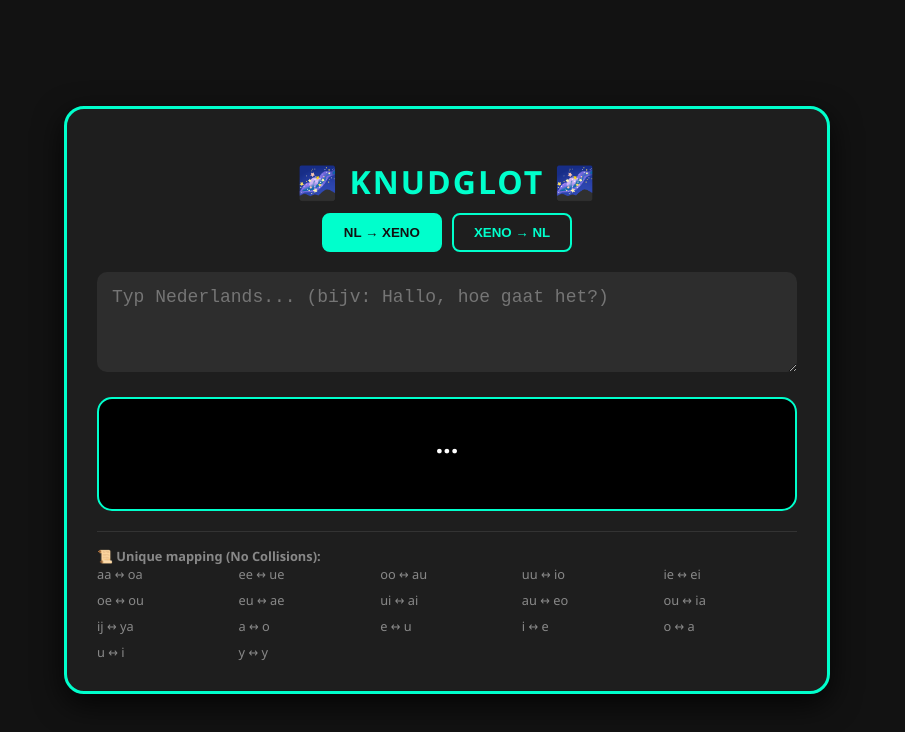
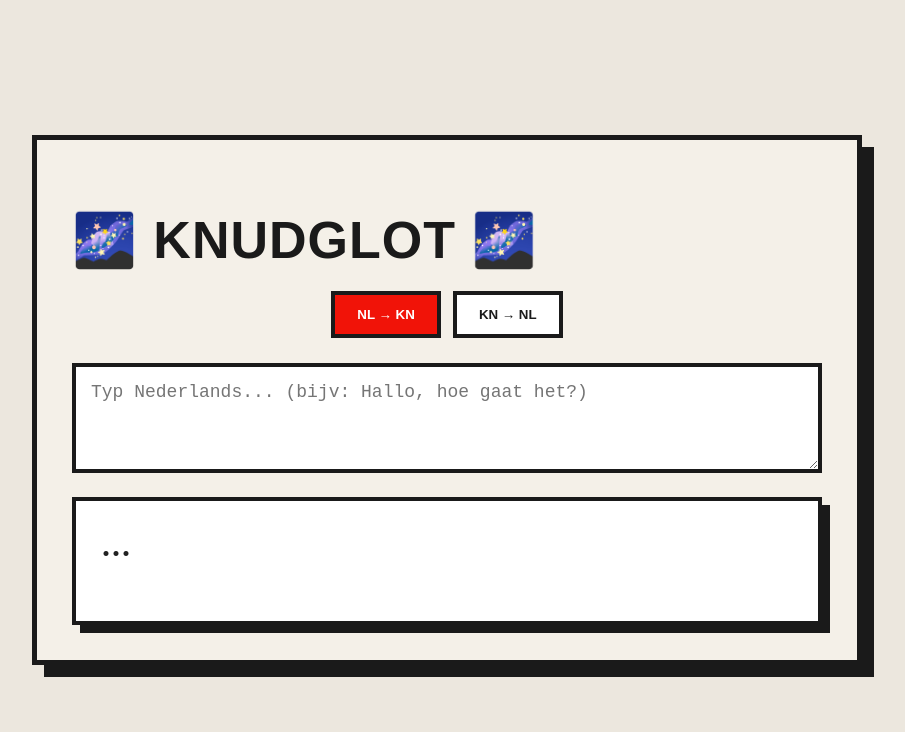
Before and after one commit to beauterre/knudglot, a plain HTML site: page index.html in a window 1280 px wide. Shown: the whole page, without its empty margins (193-1098 px from the left). Drawn offline with Linux system fonts and the light colour scheme.

Commit message:
Update index.html

```diff
--- a/index.html
+++ b/index.html
@@ -6,86 +6,144 @@
     <title>KNUDGLOT</title>
     <style>
 body {
-            font-family: 'Segoe UI', Tahoma, Geneva, Verdana, sans-serif;
-            background-color: #121212;
-            color: #e0e0e0;
-            display: flex;
-            justify-content: center;
-            align-items: center;
-            min-height: 100vh;
-            margin: 0;
+    font-family: 'Inter', sans-serif;
+    background: #ECE7DE;
+    color: #222;
+    display:flex;
+    justify-content:center;
+    align-items:center;
+    min-height:100vh;
+    margin:0;
 }
-        .container {
-            background: #1e1e1e;
-            padding: 30px;
-            border-radius: 20px;
-            box-shadow: 0 10px 30px rgba(0,0,0,0.8);
-            width: 90%;
-            max-width: 700px;
-            text-align: center;
-            border: 3px solid #00ffcc;
+
+.container{
+    width:90%;
+    max-width:750px;
+
+    background:#F4F0E8;
+
+    border:5px solid #1A1A1A;
+
+    border-radius:0;
+
+    padding:35px;
+
+    box-shadow:12px 12px 0 #1A1A1A;
 }
-        h1 { color: #00ffcc; margin-bottom: 10px; letter-spacing: 2px; }
-        .mode-selector {
-            margin-bottom: 20px;
-            display: flex;
-            justify-content: center;
-            gap: 10px;
+
+h1{
+    font-family:'Bebas Neue', sans-serif;
+    font-size:52px;
+    letter-spacing:1px;
+    color:#1A1A1A;
+    margin-bottom:20px;
 }
-        .mode-btn {
-            padding: 10px 20px;
-            cursor: pointer;
-            border: 2px solid #00ffcc;
-            background: transparent;
-            color: #00ffcc;
-            border-radius: 8px;
-            font-weight: bold;
-            transition: 0.3s;
+
+.mode-selector{
+    display:flex;
+    justify-content:center;
+    gap:12px;
+    margin-bottom:25px;
 }
-        .mode-btn.active {
-            background: #00ffcc;
-            color: #121212;
+
+.mode-btn{
+
+    background:white;
+
+    border:4px solid #1A1A1A;
+
+    color:#1A1A1A;
+
+    padding:12px 22px;
+
+    font-weight:700;
+
+    cursor:pointer;
+
+    transition:.2s;
 }
-        textarea {
-            width: 100%;
-            height: 100px;
-            padding: 15px;
-            border: none;
-            border-radius: 10px;
-            font-size: 18px;
-            box-sizing: border-box;
-            margin-bottom: 20px;
-            background: #2d2d2d;
-            color: white;
+
+.mode-btn:hover{
+
+    transform:translate(-2px,-2px);
+
+    box-shadow:5px 5px 0 #1A1A1A;
 }
-        .output-box {
-            background: #000;
-            padding: 25px;
-            border-radius: 15px;
-            border: 2px solid #00ffcc;
-            font-size: 1.7rem;
-            font-weight: bold;
-            color: #fff;
-            min-height: 60px;
-            margin-bottom: 20px;
-            word-wrap: break-word;
-            line-height: 1.4;
+
+.mode-btn.active{
+
+    background:#F11308;
+
+    color:white;
+
+    border-color:#1A1A1A;
 }
-        .dictionary {
-            text-align: left;
-            font-size: 0.8rem;
-            color: #888;
-            border-top: 1px solid #333;
-            padding-top: 15px;
-            max-height: 120px;
-            overflow-y: auto;
+
+textarea{
+
+    width:100%;
+
+    height:110px;
+
+    border:4px solid #1A1A1A;
+
+    background:white;
+
+    color:#222;
+
+    padding:15px;
+
+    font-size:18px;
+
+    resize:vertical;
+
+    box-sizing:border-box;
 }
-        .dict-grid {
-            display: grid;
-            grid-template-columns: repeat(auto-fill, minmax(120px, 1fr));
-            gap: 8px;
+
+.output-box{
+
+    margin-top:20px;
+
+    padding:25px;
+
+    background:white;
+
+    border:4px solid #1A1A1A;
+
+    box-shadow:8px 8px 0 #1A1A1A;
+
+    font-size:30px;
+
+    font-weight:700;
+
+    min-height:70px;
+
+    color:#222;
+
+    line-height:1.3;
 }
-    </style>
+
+.dictionary{
+
+    margin-top:25px;
+
+    border-top:3px solid #1A1A1A;
+
+    padding-top:15px;
+
+    color:#555;
+
+    font-size:.85rem;
+}
+
+.dict-grid{
+
+    display:grid;
+
+    grid-template-columns:repeat(auto-fill,minmax(120px,1fr));
+
+    gap:10px;
+}    </style>
 </head>
 <body>
 
@@ -93,14 +151,14 @@
     <h1>🌌 KNUDGLOT 🌌</h1>
 
     <div class="mode-selector">
-        <button id="btn-to" class="mode-btn active" onclick="setMode('to')">NL → XENO</button>
-        <button id="btn-from" class="mode-btn" onclick="setMode('from')">XENO → NL</button>
+        <button id="btn-to" class="mode-btn active" onclick="setMode('to')">NL → KN</button>
+        <button id="btn-from" class="mode-btn" onclick="setMode('from')">KN → NL</button>
     </div>
 
     <textarea id="input" placeholder="Typ Nederlands... (bijv: Hallo, hoe gaat het?)" oninput="processText()"></textarea>
     <div class="output-box" id="output">...</div>
 
-    <div class="dictionary">
+    <div class="dictionary" style="display:none;">
         <strong>📜 Unique mapping (No Collisions):</strong>
         <div class="dict-grid" id="dict-grid"></div>
     </div>
```
Lines whose indentation alone changed are shown as unchanged.
